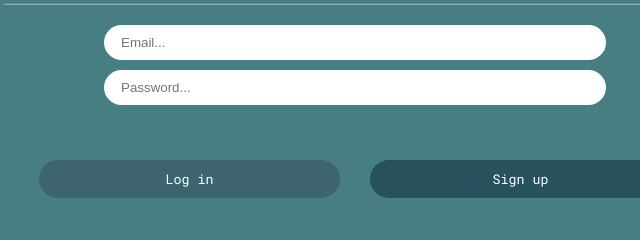
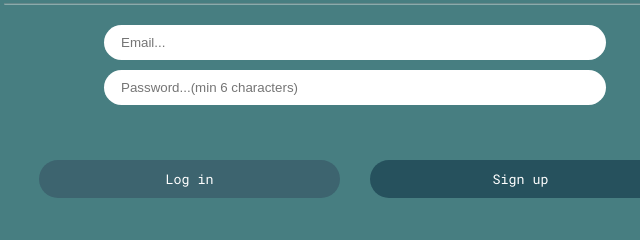
Before and after one commit to SimonKane/todo-ts, a website built with Vite: page index.html in a window 1280 px wide. Both pictures are taken after a click on the button "Log in". Shown: the part 182-422 px from the top of the page, 285-925 px from the left. Built offline with nearby package versions, Linux system fonts and the light colour scheme; a web font is replaced by a local one.

Commit message:
fixed so that the sign up function empties the input fields

```diff
--- a/index.html
+++ b/index.html
@@ -22,7 +22,11 @@
       <hr />
       <div class="login-container">
         <input class="email" type="email" placeholder="Email..." />
-        <input class="password" type="password" placeholder="Password..." />
+        <input
+          class="password"
+          type="password"
+          placeholder="Password...(min 6 characters)"
+        />
         <div class="login-buttons">
           <button class="login">Log in</button>
           <button class="signup">Sign up</button>
--- a/src/main.ts
+++ b/src/main.ts
@@ -273,7 +273,7 @@ login.addEventListener("click", async () => {
   if (error) {
     console.error(error.message);
     todoContainer.style.color = "rgb(180, 33, 33)";
-    todoContainer.innerHTML = error.message;
+    todoContainer.innerHTML = error.message.replace("phone", "password");
     email.value = "";
     password.value = "";
   } else {
@@ -328,5 +328,8 @@ signup.addEventListener("click", async () => {
   } else {
     todoContainer.style.color = "black";
     console.log("Signed up: ", data.user?.email);
+    email.value = "";
+    password.value = "";
+    todoContainer.innerHTML = "Signed up sucessfully, please log in";
   }
 });
```
